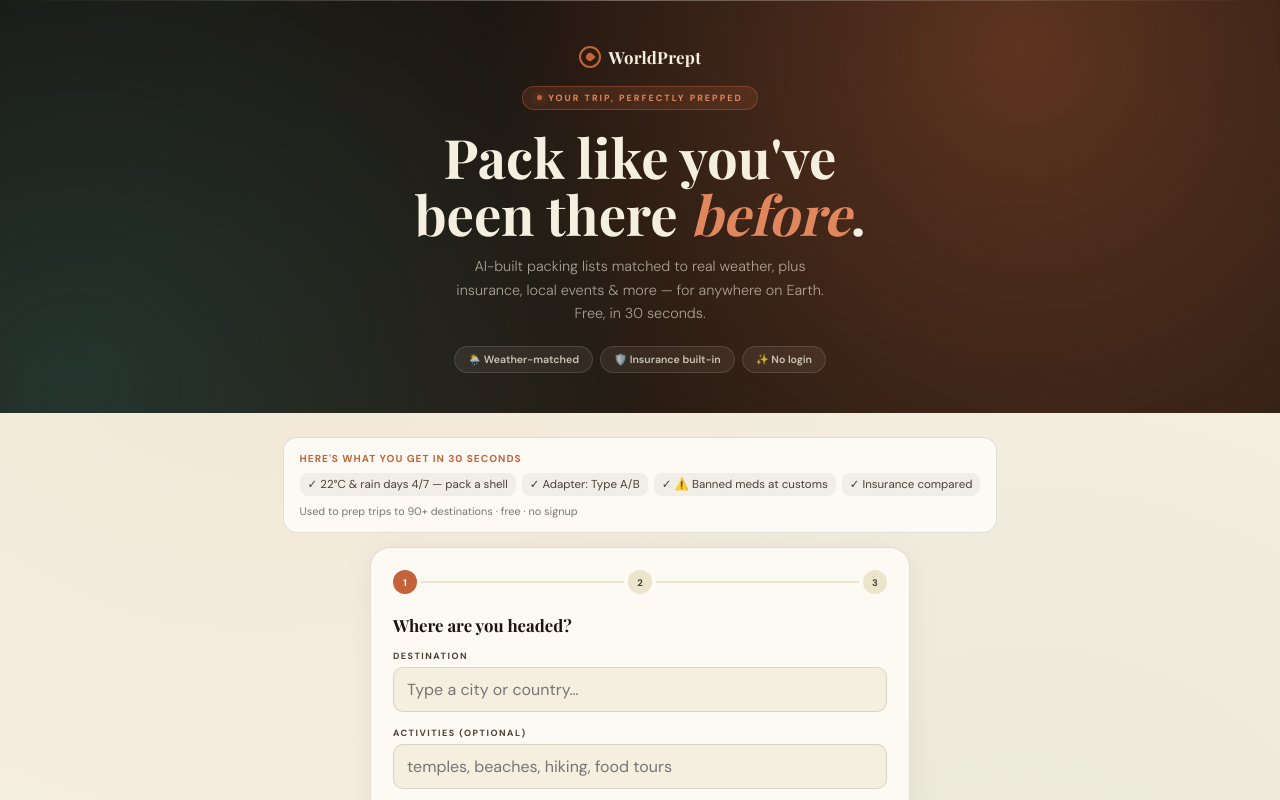
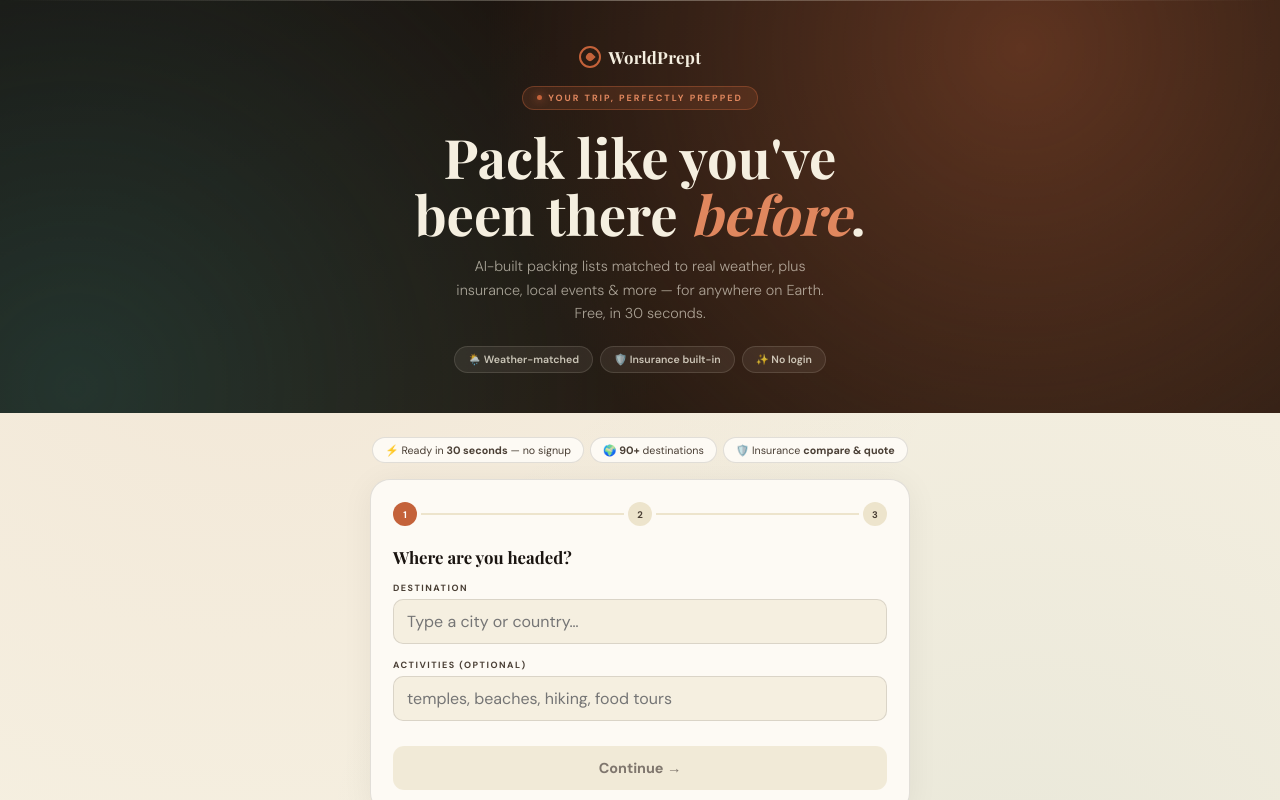
Before and after one commit to WorldPrept/worldprept, a React (Vite) app: page / in a window 1280 px wide. Shown: the top 800 px of the page. Built offline with nearby package versions, Linux system fonts and the light colour scheme.

Commit message:
Add warnings section and update result structure

```diff
--- a/src/app.jsx
+++ b/src/app.jsx
@@ -307,6 +307,14 @@
 
 TRIP: ${form.destination} | ${form.depDate}→${form.retDate} (${n} nights, ${monRange}) | ${form.tripType} | ${form.activities||"sightseeing"} | ${adults} adults${hasKids?` + ${numKids} child${numKids>1?"ren":""}`:""} | ${lugNote}
 
+[WARNINGS_START]
+Destination rules for ${form.destination} that catch travelers out. ONLY include rules you are CERTAIN are real and current. Never invent a rule, a fine amount, or a law. If you are not certain, omit it entirely — fewer accurate warnings is far better than more.
+Cover only what applies: banned or restricted medications, prohibited food/customs items, dress codes at religious or official sites, banned devices, entry requirements (visas, travel authorisations, onward-ticket rules, tourist levies), and local laws tourists commonly break.
+2–5 bullets maximum. Format: "- ⚠️ Short rule — what can happen"
+Word consequences as "can be", "may be", or "up to" — never as absolutes.
+If there are no notable rules beyond ordinary travel common sense, output exactly: "- ✅ No unusual restrictions — standard travel rules apply."
+[WARNINGS_END]
+
 [PACKING_START]
 Line 1 — weather only:
 🌤️ [City], [Month]: [temp range °C/°F], [2-3 word condition]
@@ -359,7 +367,7 @@
 
 function parseAll(raw) {
   const get = tag => { const m=raw.match(new RegExp(`\\[${tag}_START\\]([\\s\\S]*?)\\[${tag}_END\\]`)); return m?m[1].trim():""; };
-  return { packing:get("PACKING"), insurance:get("INSURANCE"), events:get("EVENTS") };
+  return { warnings:get("WARNINGS"), packing:get("PACKING"), insurance:get("INSURANCE"), events:get("EVENTS") };
 }
 
 const CSS = `
@@ -556,6 +564,37 @@
         <p style={{fontSize:"0.68rem",color:INKL,lineHeight:1.4,flex:1}}>{item.why}</p>
         <span style={{fontSize:"0.64rem",fontWeight:700,color:owned?"#2C7873":T}}>{owned?"✓ Owned":`${item.price} — View ↗`}</span>
       </a>
+    </div>
+  );
+}
+
+function RulesBox({ text, destination }) {
+  if (!text) return null;
+  const lines = text.split("\n").map(l => l.replace(/^[-•]\s*/, "").trim()).filter(Boolean);
+  if (!lines.length) return null;
+  const city = destination ? destination.split(",")[0].trim() : "this destination";
+  const ASIA_TERMS = ["japan","tokyo","osaka","kyoto","korea","seoul","thailand","bangkok","phuket","chiang mai","singapore","bali","indonesia","jakarta","ubud","denpasar"];
+  const dl = (destination || "").toLowerCase();
+  const isAsia = ASIA_TERMS.some(function(t){ return dl.indexOf(t) !== -1; });
+  return (
+    <div style={{marginBottom:22,padding:"16px 18px",borderRadius:14,background:"rgba(196,98,58,0.07)",border:"1.5px solid rgba(196,98,58,0.32)"}}>
+      <p style={{fontSize:"0.95rem",fontWeight:800,color:"#1A1410",marginBottom:9}}>Before you pack for {city}</p>
+      <div style={{display:"flex",flexDirection:"column",gap:8,marginBottom:11}}>
+        {lines.map((l,i)=>(
+          <p key={"w"+i} style={{fontSize:"0.85rem",color:"#4A3F35",lineHeight:1.55}}>{l}</p>
+        ))}
+      </div>
+      {isAsia && (
+        <a href="https://worldprep.gumroad.com/l/asia-rules" target="_blank" rel="noopener noreferrer"
+          onClick={()=>{ try { if (typeof window !== "undefined" && typeof window.gtag === "function") window.gtag("event","product_click",{ product:"asia_rules_pack", page:"results_warnings" }); } catch (e) { console.error("track:", e); } }}
+          style={{display:"block",marginBottom:11,padding:"11px 13px",borderRadius:10,background:"#1A1410",color:"#F5EFE0",textDecoration:"none"}}>
+          <span style={{fontSize:"0.8rem",fontWeight:700}}>Full printable rules for Japan, Korea, Thailand, Singapore &amp; Bali →</span>
+          <span style={{display:"block",fontSize:"0.68rem",opacity:0.6,marginTop:3}}>The Asia Trip Rules Pack · $12 · one printable page per destination</span>
+        </a>
+      )}
+      <p style={{fontSize:"0.68rem",color:"#4A3F35",opacity:0.65,lineHeight:1.5}}>
+        Rules change and enforcement varies — verify anything critical with official sources. <a href="/tsa-rules" style={{color:"#C4623A",fontWeight:700}}>Full carry-on &amp; TSA rules →</a>
+      </p>
     </div>
   );
 }
@@ -919,7 +958,7 @@
   const [screen,setScreen]=useState("form");
   const [step,setStep]=useState(1);
   const [form,setForm]=useState(INIT_FORM);
-  const [result,setResult]=useState({packing:"",insurance:"",events:""});
+  const [result,setResult]=useState({warnings:"",packing:"",insurance:"",events:""});
   const [tab,setTab]=useState("packing");
   const [error,setError]=useState("");
   const [dots,setDots]=useState(1);
@@ -1009,7 +1048,7 @@
     }
   };
 
-  const reset=()=>{setScreen("form");setStep(1);setForm(INIT_FORM);setResult({packing:"",insurance:"",events:""});setTab("packing");setShowEmail(false);setShowShare(false);setChecked({});setOwned({});setError("");};
+  const reset=()=>{setScreen("form");setStep(1);setForm(INIT_FORM);setResult({warnings:"",packing:"",insurance:"",events:""});setTab("packing");setShowEmail(false);setShowShare(false);setChecked({});setOwned({});setError("");};
   const openTrip=(t)=>{ setForm(t.form); setResult(t.result); setChecked(t.checked||{}); setOwned(t.owned||{}); setTab("packing"); setScreen("results"); window.scrollTo(0,0); };
   const deleteTrip=(id)=>{ setSavedTrips(prev=>{ const next=prev.filter(t=>t.id!==id); saveTrips(next); return next; }); };
   const downloadPDF=()=>{ const ok=exportPDF(form,result,checked); if(ok){ setJustSaved(true); setTimeout(()=>setJustSaved(false),2000); } };
@@ -1042,15 +1081,10 @@
 
       {screen==="form"&&(
         <>
-          <div style={{background:"#FDFAF4",border:"1.5px solid rgba(26,20,16,0.12)",borderRadius:14,padding:"14px 16px",marginBottom:14}}>
-            <p style={{fontSize:"0.63rem",fontWeight:800,letterSpacing:"1px",textTransform:"uppercase",color:"#C4623A",marginBottom:8}}>Here's what you get in 30 seconds</p>
-            <div style={{display:"flex",flexWrap:"wrap",gap:6,marginBottom:8}}>
-              <span style={{fontSize:"0.72rem",color:"#4A3F35",background:"rgba(26,20,16,0.05)",borderRadius:8,padding:"4px 8px"}}>✓ 22°C &amp; rain days 4/7 — pack a shell</span>
-              <span style={{fontSize:"0.72rem",color:"#4A3F35",background:"rgba(26,20,16,0.05)",borderRadius:8,padding:"4px 8px"}}>✓ Adapter: Type A/B</span>
-              <span style={{fontSize:"0.72rem",color:"#4A3F35",background:"rgba(26,20,16,0.05)",borderRadius:8,padding:"4px 8px"}}>✓ ⚠️ Banned meds at customs</span>
-              <span style={{fontSize:"0.72rem",color:"#4A3F35",background:"rgba(26,20,16,0.05)",borderRadius:8,padding:"4px 8px"}}>✓ Insurance compared</span>
-            </div>
-            <p style={{fontSize:"0.68rem",color:"#4A3F35",opacity:0.7}}>Used to prep trips to 90+ destinations · free · no signup</p>
+          <div className="sp-row">
+            <span className="sp-pill">⚡ Ready in <strong>30 seconds</strong> — no signup</span>
+            <span className="sp-pill">🌍 <strong>90+</strong> destinations</span>
+            <span className="sp-pill">🛡️ Insurance <strong>compare & quote</strong></span>
           </div>
           <div className="card">
             <Steps cur={step} total={3}/>
@@ -1243,7 +1277,7 @@
             <button className={`tab${tab==="insurance"?" on":""}`} onClick={()=>setTab("insurance")}>🛡️ Insurance</button>
           </div>
           <div className="panel">
-            {tab==="packing"&&<><PackingList text={result.packing} checked={checked} setChecked={setChecked} onShare={openShare}/><GearSection form={form} owned={owned} setOwned={setOwned}/><InsurancePrompt form={form} onGo={()=>{setTab("insurance");window.scrollTo(0,0);}}/></>}
+            {tab==="packing"&&<><RulesBox text={result.warnings} destination={form.destination}/><PackingList text={result.packing} checked={checked} setChecked={setChecked} onShare={openShare}/><GearSection form={form} owned={owned} setOwned={setOwned}/><InsurancePrompt form={form} onGo={()=>{setTab("insurance");window.scrollTo(0,0);}}/></>}
             {tab==="events"&&<EventsView text={result.events} form={form}/>}
             {tab==="insurance"&&<InsuranceView text={result.insurance} recIds={insRec} form={form}/>}
           </div>
```
